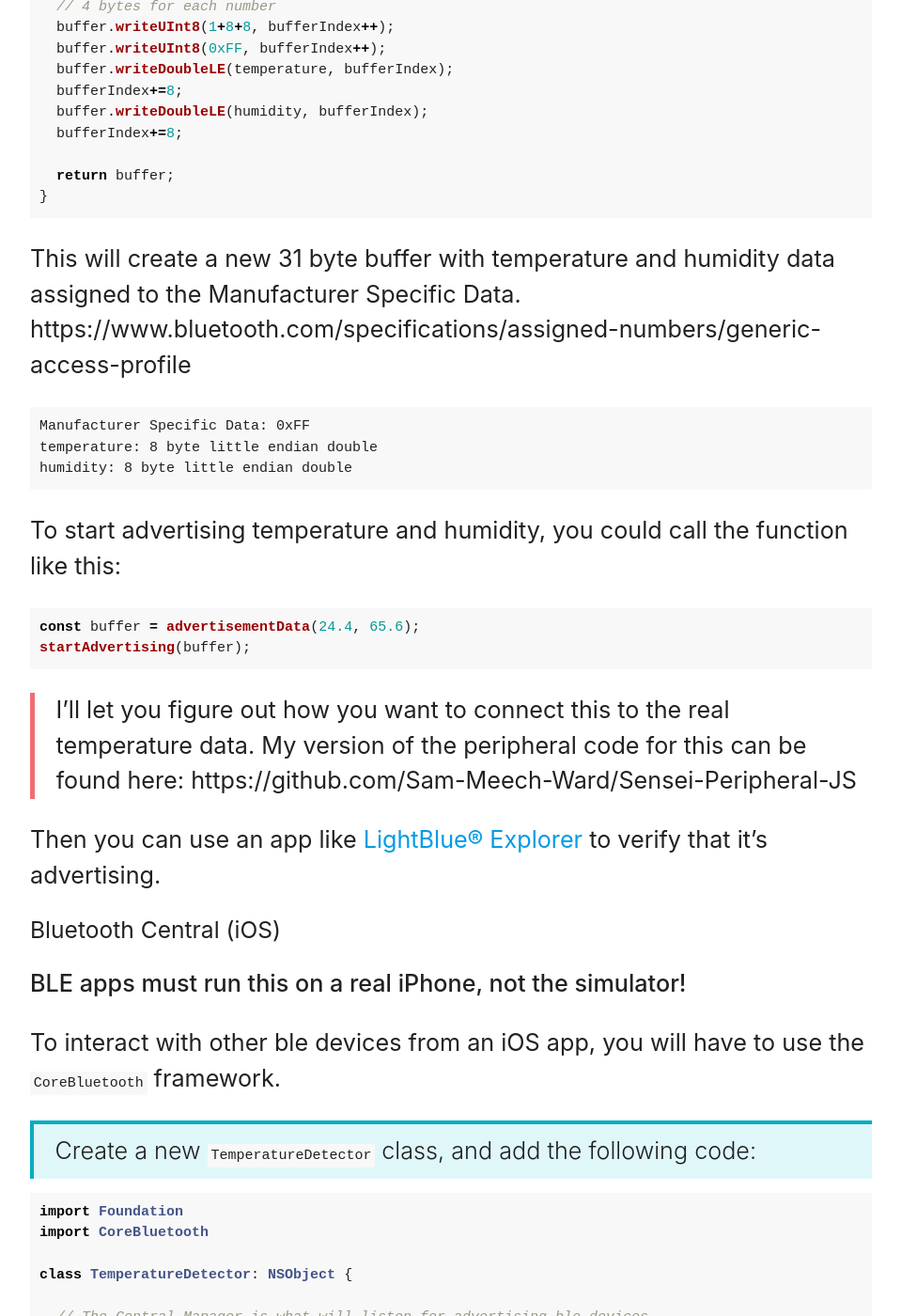
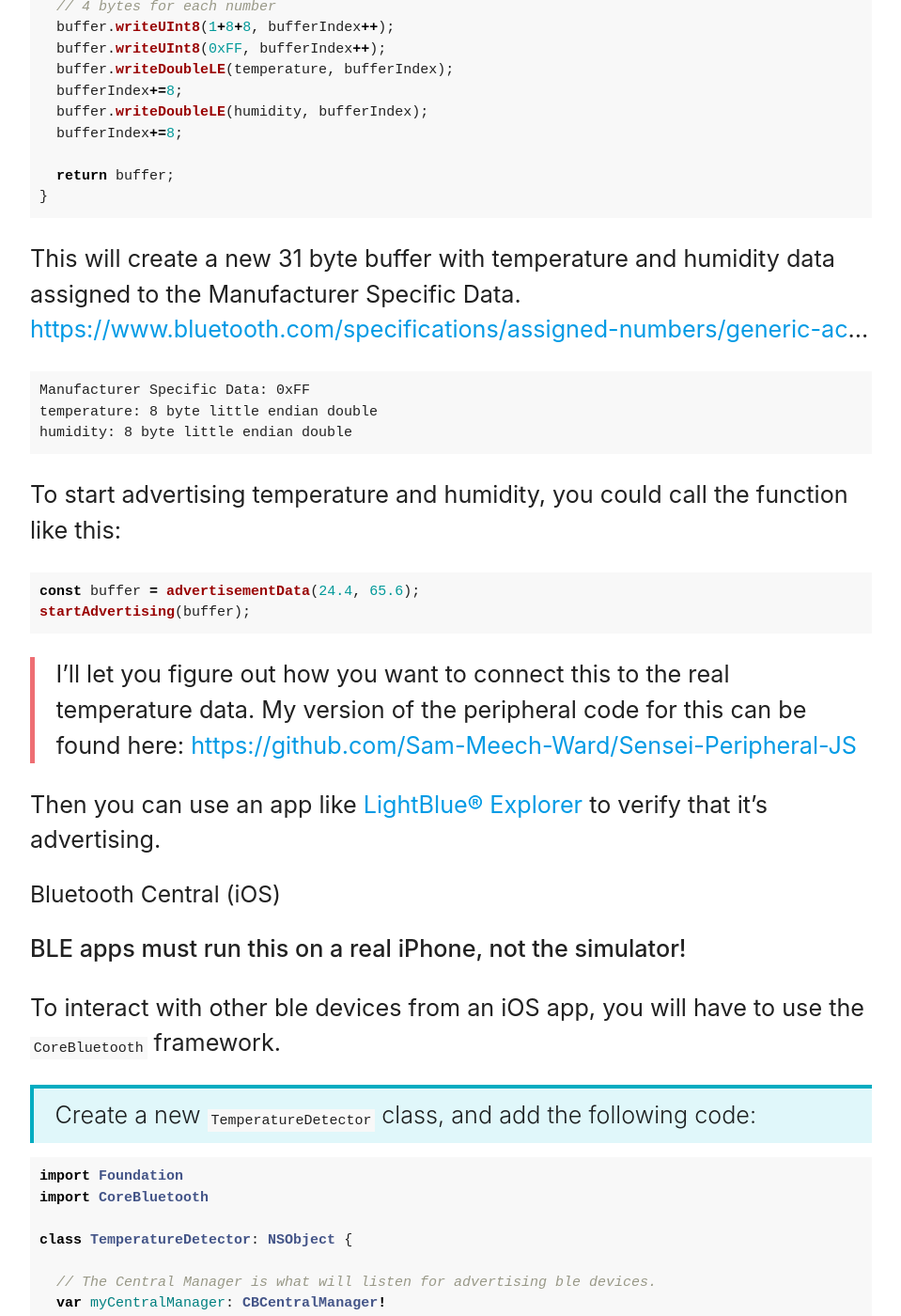
Before and after one commit to meech-ward/personal-site, a Jekyll site: the page built from collections/_youtube_projects/02_raspberry-pi-temperature-sensor-part-2.md, in a window 1280 px wide and 1400 px high, scrolled down 3750 px. Shown: the whole window at 94% size, without its empty margins (160-1119 px from the left). Built offline with Jekyll 4.4.1, drawn with Linux system fonts in a browser that asks for light colours; some of the changed text lies outside the part shown.

Commit message:
Format links

````diff
--- a/collections/_youtube_projects/02_raspberry-pi-temperature-sensor-part-2.md
+++ b/collections/_youtube_projects/02_raspberry-pi-temperature-sensor-part-2.md
@@ -134,7 +134,7 @@ function advertisementData(temperature, humidity) {
 }
 ```
 
-This will create a new 31 byte buffer with temperature and humidity data assigned to the Manufacturer Specific Data. https://www.bluetooth.com/specifications/assigned-numbers/generic-access-profile
+This will create a new 31 byte buffer with temperature and humidity data assigned to the Manufacturer Specific Data. <https://www.bluetooth.com/specifications/assigned-numbers/generic-access-profile>
 
 ```
 Manufacturer Specific Data: 0xFF
@@ -149,7 +149,7 @@ const buffer = advertisementData(24.4, 65.6);
 startAdvertising(buffer);
 ```
 
-> I'll let you figure out how you want to connect this to the real temperature data. My version of the peripheral code for this can be found here: https://github.com/Sam-Meech-Ward/Sensei-Peripheral-JS
+> I'll let you figure out how you want to connect this to the real temperature data. My version of the peripheral code for this can be found here: <https://github.com/Sam-Meech-Ward/Sensei-Peripheral-JS>
 
 Then you can use an app like [LightBlue® Explorer](https://itunes.apple.com/ca/app/lightblue-explorer/id557428110?mt=8) to verify that it's advertising.
 
@@ -215,6 +215,6 @@ extension TemperatureDetector: CBCentralManagerDelegate {
 
 When you create a new instance of `TemperatureDetector`, it will start scanning for BLE peripherals. If it finds the temperature sensor "Sensei", it will print out the temperature and humidity data.
 
-Here's my complete iPhone app: https://github.com/Sam-Meech-Ward/Sensei-Central-iOS
+Here's my complete iPhone app: <https://github.com/Sam-Meech-Ward/Sensei-Central-iOS>
 
 🤗
````
